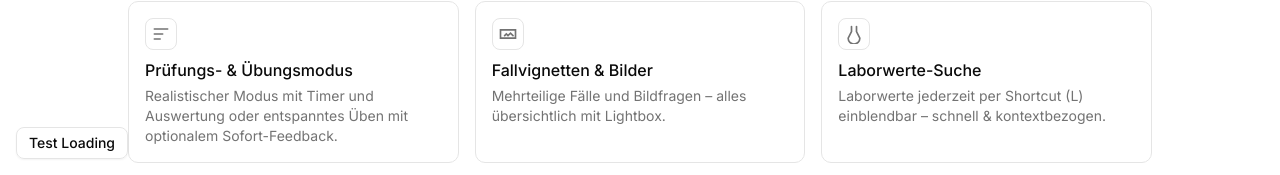
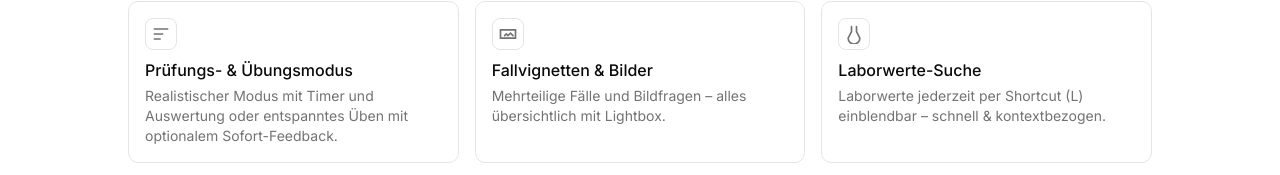
Before and after one commit to bartdoping/ultimaratio, a Next.js app: page / in a window 1280 px wide. Shown: the part 625-800 px from the top of the page. Built offline with nearby package versions, Linux system fonts and the light colour scheme; no server answers.

Commit message:
Remove test loading button - loading animation now works automatically

```diff
--- a/components/loading-test.tsx
+++ /dev/null
@@ -1,29 +0,0 @@
-"use client"
-
-import { useLoading } from "@/components/loading-spinner"
-import { Button } from "@/components/ui/button"
-
-export function LoadingTest() {
-  const { setLoading } = useLoading()
-
-  const testLoading = () => {
-    setLoading(true)
-    // Automatisch nach 2 Sekunden beenden
-    setTimeout(() => {
-      setLoading(false)
-    }, 2000)
-  }
-
-  return (
-    <div className="fixed bottom-4 left-4 z-40">
-      <Button
-        onClick={testLoading}
-        variant="outline"
-        size="sm"
-        className="bg-background/80 backdrop-blur-sm"
-      >
-        Test Loading
-      </Button>
-    </div>
-  )
-}
--- a/components/providers.tsx
+++ b/components/providers.tsx
@@ -3,7 +3,6 @@ import { SessionProvider } from "next-auth/react"
 import { ThemeProvider } from "next-themes"
 import { LoadingProvider } from "@/components/loading-spinner"
 import { AutoLoading } from "@/components/auto-loading"
-import { LoadingTest } from "@/components/loading-test"
 
 export function Providers({ children }: { children: React.ReactNode }) {
   return (
@@ -16,7 +15,6 @@ export function Providers({ children }: { children: React.ReactNode }) {
       >
         <LoadingProvider>
           <AutoLoading />
-          <LoadingTest />
           {children}
         </LoadingProvider>
       </ThemeProvider>
```
